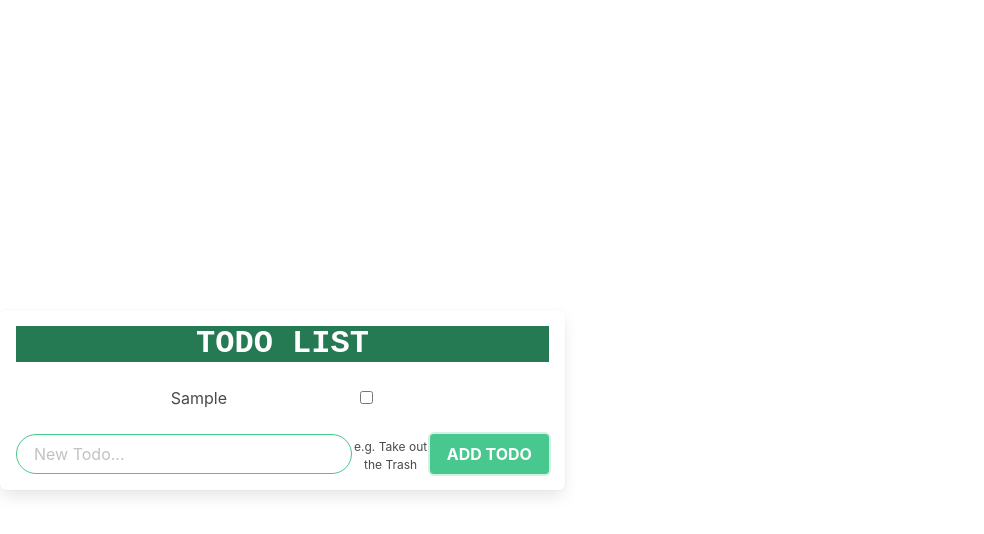
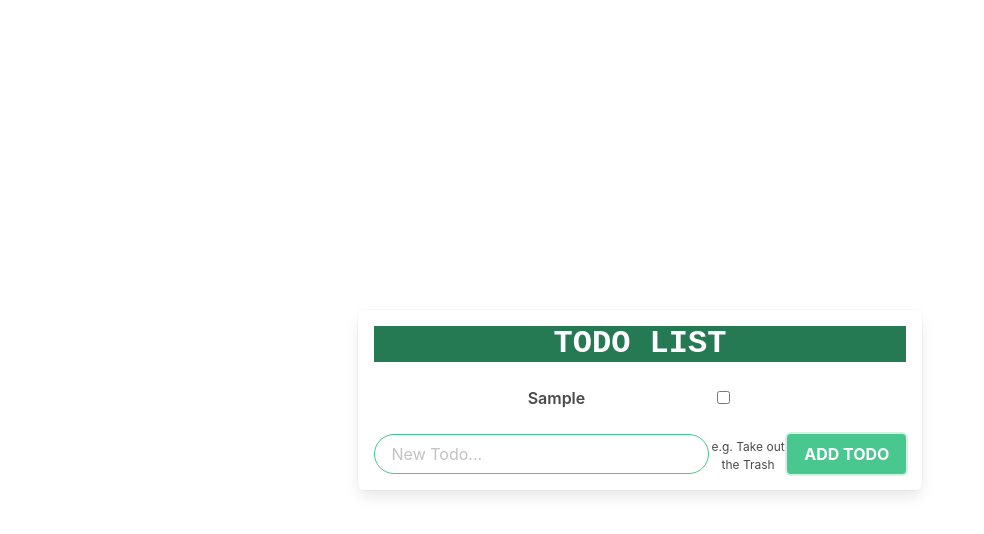
Before and after one commit to STLnick/todo-list, a React (Create React App) app: page / in a window 1280 px wide. Both pictures are taken after typing "Sample" into the empty fields and a click on the button "ADD TODO". Shown: the top 534 px of the page, without its empty margins (0-984 px from the left). Built offline with nearby package versions, Linux system fonts and the light colour scheme; no server answers.

Commit message:
:lipstick: More styling

```diff
--- a/src/App.css
+++ b/src/App.css
@@ -1,4 +1,4 @@
-.level {
+#wrapper {
+  height: 100vh;
   justify-content: center;
-  height: 100vh;
 }
--- a/src/App.js
+++ b/src/App.js
@@ -6,7 +6,7 @@ import './App.css';
 
 export const App = () => {
   return (
-    <div className="level">
+    <div className="level" id="wrapper">
       <TodoList />
     </div>
   );
--- a/src/components/TodoList/List/Todo/index.js
+++ b/src/components/TodoList/List/Todo/index.js
@@ -8,7 +8,7 @@ export const Todo = ({ completed, handler, id, text }) => {
     <li className="columns">
       <div className="column is-one-fifth"></div>
       <div className="column">
-        <span className={completed ? 'completed-todo' : null}>{text}</span>
+        <span className={`has-text-weight-semibold ${completed ? 'completed-todo' : null}`} >{text}</span>
       </div>
       <div className="column">
         <label className="screen-reader-text" htmlFor="completed">Completed</label>
```
